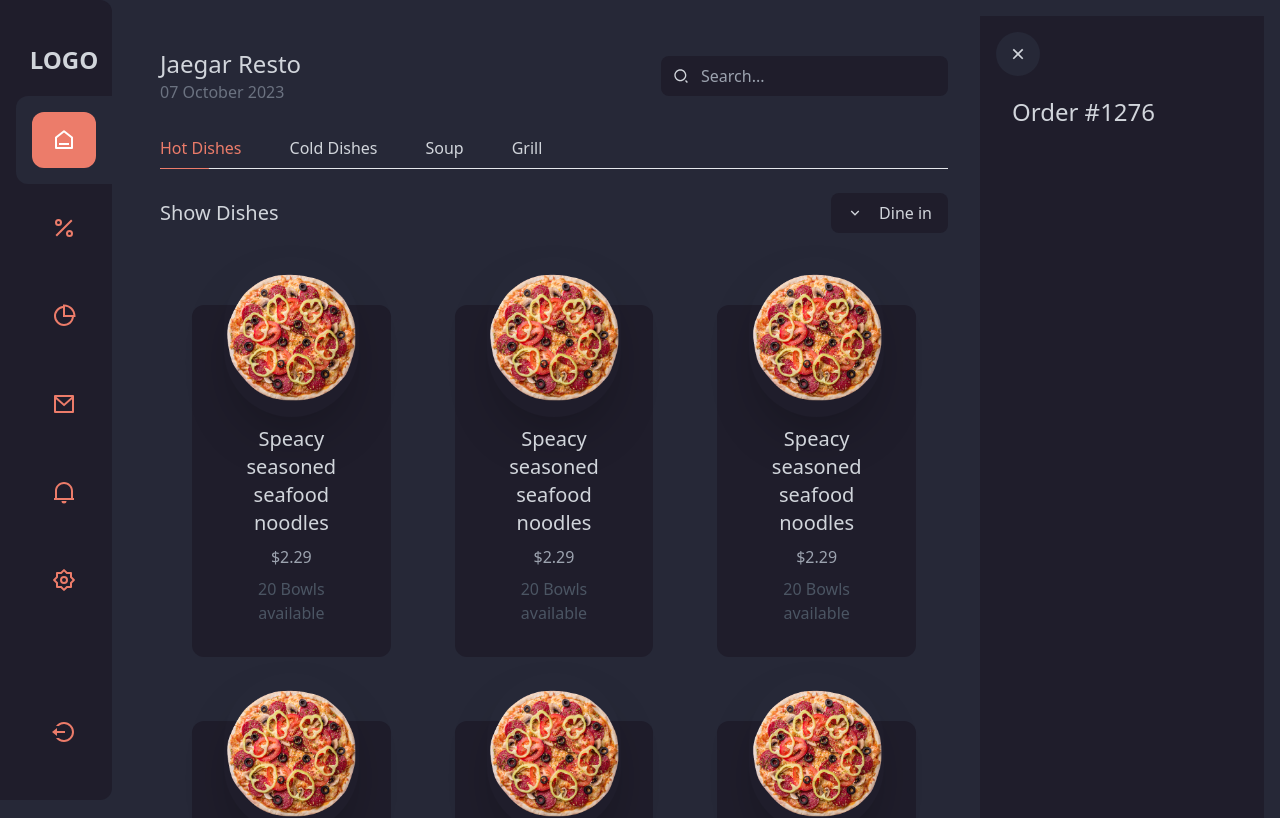
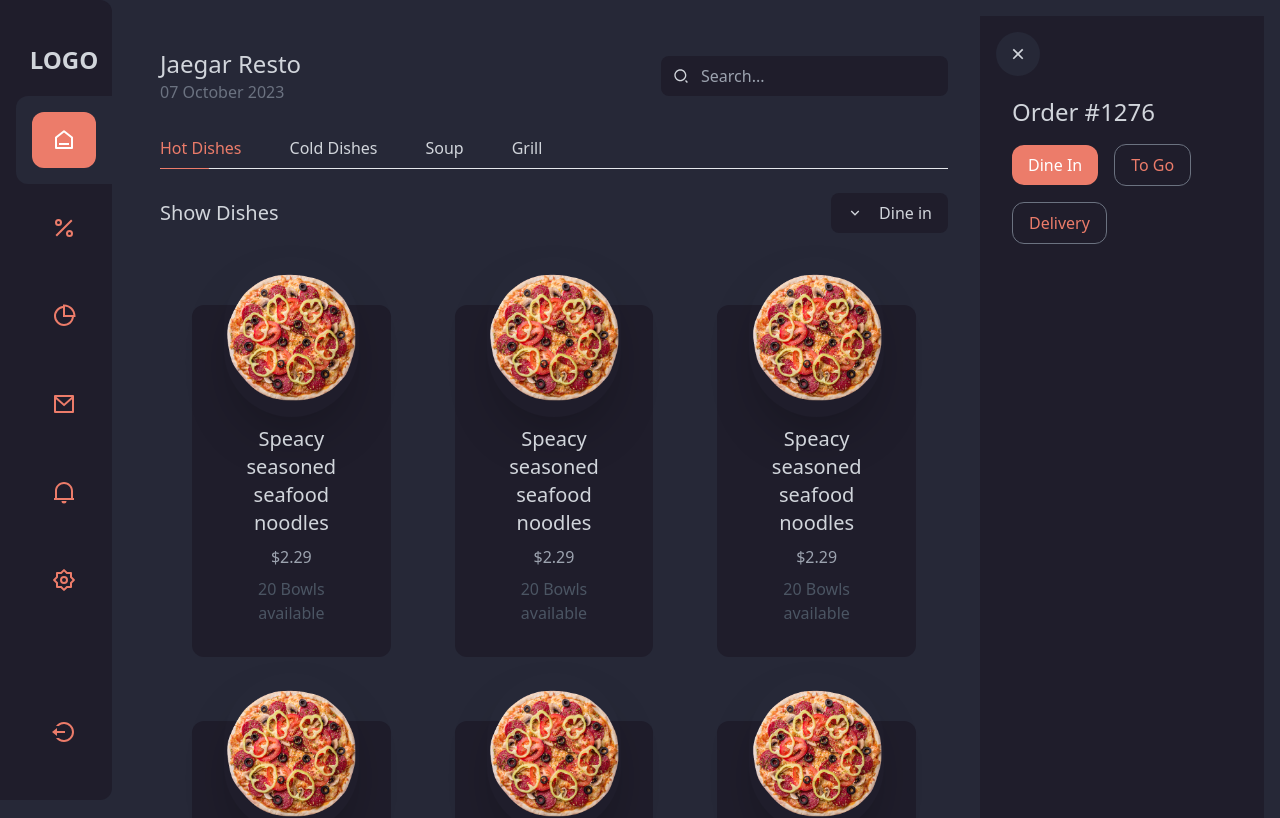
Before and after one commit to iAmJoeDeveloper/dashboard-store-v1, a React (Vite) app: page / in a window 1280 px wide. Shown: the top 818 px of the page. Built offline with nearby package versions, Linux system fonts and the light colour scheme.

Commit message:
Orders option buttons

```diff
--- a/src/App.jsx
+++ b/src/App.jsx
@@ -161,7 +161,16 @@ function App() {
 					<div className='lg:col-span-2 fixed lg:static top-0 right-0 bg-[#1F1D2B] w-full h-full'>
 						<div className='relative pt-16 text-gray-300 p-8'>
 							<RiCloseLine className='absolute left-4 top-4 p-3 box-content text-gray-300 text-xl bg-[#262837] rounded-full' />
-							<h1 className='text-2xl mt-4'>Order #1276</h1>
+							<h1 className='text-2xl my-4'>Order #1276</h1>
+							<div className='flex items-center gap-4 flex-wrap'>
+								<button className='bg-[#ec7c6a] text-white py-2 px-4 rounded-xl'>Dine In</button>
+								<button className='text-[#ec7c6a] py-2 px-4 rounded-xl border border-gray-500'>
+									To Go
+								</button>
+								<button className='text-[#ec7c6a] py-2 px-4 rounded-xl border border-gray-500'>
+									Delivery
+								</button>
+							</div>
 						</div>
 					</div>
 				</main>
```
